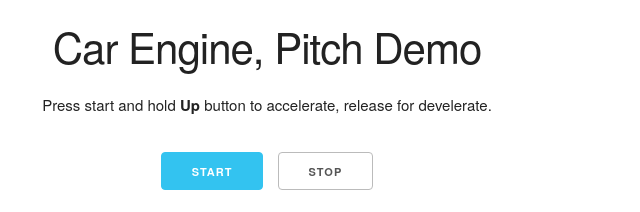
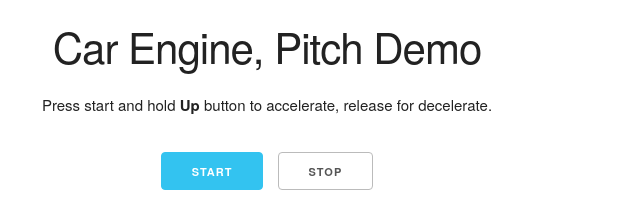
Before and after one commit to goepfert/engine_sound, a plain HTML site: page index.html in a window 1280 px wide. Shown: the top 212 px of the page, 373-1013 px from the left. Drawn offline with nearby package versions, Linux system fonts and the light colour scheme; no server answers.

Commit message:
Update index.html
fix typo

```diff
--- a/index.html
+++ b/index.html
@@ -32,7 +32,7 @@
   <body>
     <div class="container">
       <h2>Car Engine, Pitch Demo</h2>
-      <p>Press start and hold <strong>Up</strong> button to accelerate, release for develerate.</p>
+      <p>Press start and hold <strong>Up</strong> button to accelerate, release for decelerate.</p>
       <input type="button" class="button-primary" id="start" value="Start" />
       <input type="button" id="stop" value="Stop" />
     </div>
```
